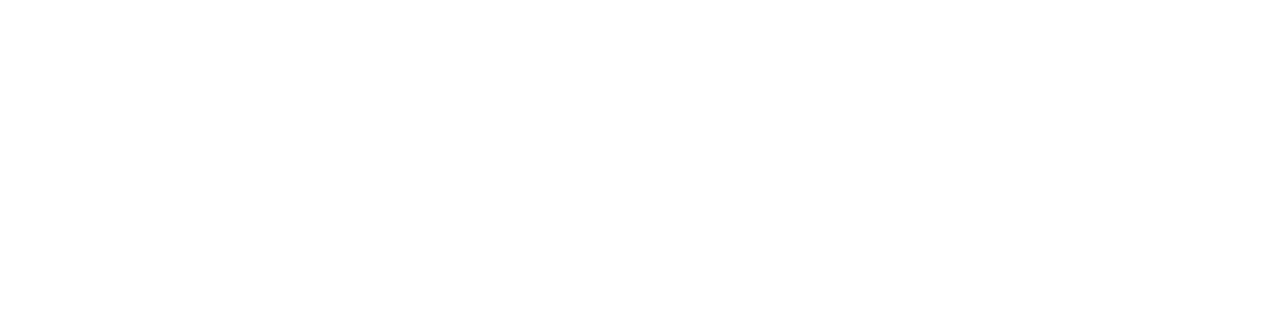
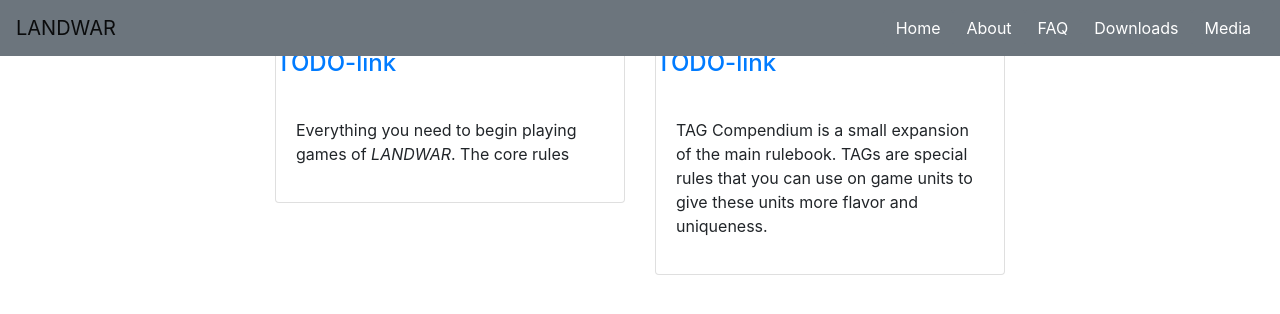
Before and after one commit to Subject9x/LANDWAR_site, a React (Create React App) app in the folder landwar-web/: page /downloads in a window 1280 px wide. Shown: the top 314 px of the page. Built offline with nearby package versions, Linux system fonts and the light colour scheme.

Commit message:
working some pages and removing misplaced packages
+ navbar stood up.
+ navbar functionality stood up.
+ node_modules folder initially misplaced, removing duplicates.

```diff
--- a/landwar-web/src/App.js
+++ b/landwar-web/src/App.js
@@ -5,6 +5,7 @@
 import './App.css';
 
 import LandingPage from './components/main/LandingPage.js';
+import PageDownloads from './components/pageDownloads/DownloadsPage.js';
 /*
 LANDWAR website
 author: Peter Roohr
@@ -17,11 +18,11 @@
   <Router history={history} >
       <Switch>
           <Route path="/" exact component={LandingPage}/>
+          <Route path="/downloads" exact component={PageDownloads}/>
       </Switch>
   </Router>
   );
 }
-
 
 class App extends Component {
   render(){
--- a/landwar-web/src/components/main/LandingPage.js
+++ b/landwar-web/src/components/main/LandingPage.js
@@ -10,11 +10,6 @@
     banner image
     link to current version docs
     short description
-    navigation buttons
-      About
-      FAQ
-      Downloads
-      Unit Builder -> external link? internal module
 */
 
 class LandingPage extends Component{
@@ -26,6 +21,21 @@
     return(
     <Container fluid={true}>
       <NavHeader />
+      <Row>
+        &nbsp;
+      </Row>
+      <Row>
+        &nbsp;
+      </Row>
+      <Row className="justify-content-md-center">
+        <Col md={{size:10}}><b><h3><i>LANDWAR:</i> an open-source approach to tabletop wargaming!</h3></b></Col>
+      </Row>
+      <Row className="justify-content-md-center">
+        <Col md={{size:10}}><img className="img-fluid" src="..." alt="..."/>TODO-banner image</Col>
+      </Row>
+      <Row>
+        <Col md={{size:10}}></Col>
+      </Row>
     </Container>
     );
   }
--- a/landwar-web/src/components/main/NavHeader.js
+++ b/landwar-web/src/components/main/NavHeader.js
@@ -5,23 +5,11 @@
 /**
  * LANDWAR site
  * author: Peter Roohr
- *
+ * Navigable header buttons for every page top.
  */
 
 
 class NavHeader extends Component{
-  constructor(props) {
-      super(props);
-      this.toggle = this.toggle.bind(this);
-      this.state = {
-        isOpen: false
-      };
-  }
-  toggle() {
-      this.setState({
-          isOpen: !this.state.isOpen
-      });
-  }
 
   render(){
     return(
@@ -32,19 +20,19 @@
                 <NavbarBrand href="/">LANDWAR</NavbarBrand>
                 <Nav className="ml-auto" navbar>
                     <NavItem>
-                          <Link to="/garage"><Button>Home</Button></Link>
+                        <Link to="/"><Button>Home</Button></Link>
                     </NavItem>
                     <NavItem>
-                          <Link to="/artwork/home"><Button>About</Button></Link>
+                        <Link to="/about"><Button>About</Button></Link>
                     </NavItem>
                     <NavItem>
-                          <Link to="/boardgames"><Button>FAQ</Button></Link>
+                        <Link to="/faq"><Button>FAQ</Button></Link>
                     </NavItem>
                     <NavItem>
-                          <Link to="/network"><Button>Downloads</Button></Link>
+                        <Link to="/downloads"><Button>Downloads</Button></Link>
                     </NavItem>
                     <NavItem>
-                          <Link to="/about"><Button>Media</Button></Link>
+                        <Link to="/media"><Button>Media</Button></Link>
                     </NavItem>
                 </Nav>
             </Navbar>
--- a/landwar-web/src/components/pageDownloads/DownloadsPage.js
+++ b/landwar-web/src/components/pageDownloads/DownloadsPage.js
@@ -1,3 +1,7 @@
+import React, {Component} from 'react';
+import {Container, Col, Row, Card, CardTitle, CardBody} from 'reactstrap';
+
+import NavHeader from '../main/NavHeader.js';
 /*
   LANDWAR website
 
@@ -8,3 +12,49 @@
     FAQ Sheet
     Past Rulebooks
 */
+
+class PageDownloads extends Component{
+
+  render(){
+    return(
+    <Container>
+      <NavHeader />
+      <Row>
+        &nbsp;
+      </Row>
+      <Row>
+        &nbsp;
+      </Row>
+      <Row className="justify-content-md-center">
+        <DownloadItem colSize={4} url="TODO-link" title="TODO-link" cardText={<p>Everything you need to begin playing games of <i>LANDWAR</i>. The core rules </p>}/>
+        <DownloadItem colSize={4} url="TODO-link" title="TODO-link" cardText={<p>TAG Compendium is a small expansion of the main rulebook. TAGs are special rules that you can use on game units
+          to give these units more flavor and uniqueness.
+        </p>}/>
+      </Row>
+    </Container>
+    );
+  }
+}
+
+/**
+ * simple wrapper for <Card> to auto-style it into a downloads panel
+ * @param {*} props
+ * @param .colSize - column size, {X}
+ * @param .url - url of download link
+ * @param .title - display name of url link.
+ * @param .cardText - description of download, can be {} jsx object
+ */
+const DownloadItem =(props)=>{
+  return(
+  <Col md={{size:props.colSize}}>
+    <Card>
+      <CardTitle><b><h4><a href={props.url}>{props.title}</a></h4></b></CardTitle>
+      <CardBody>
+        {props.cardText}
+      </CardBody>
+    </Card>
+  </Col>
+  );
+}
+
+export default PageDownloads;
```
Lines whose indentation alone changed are shown as unchanged.
